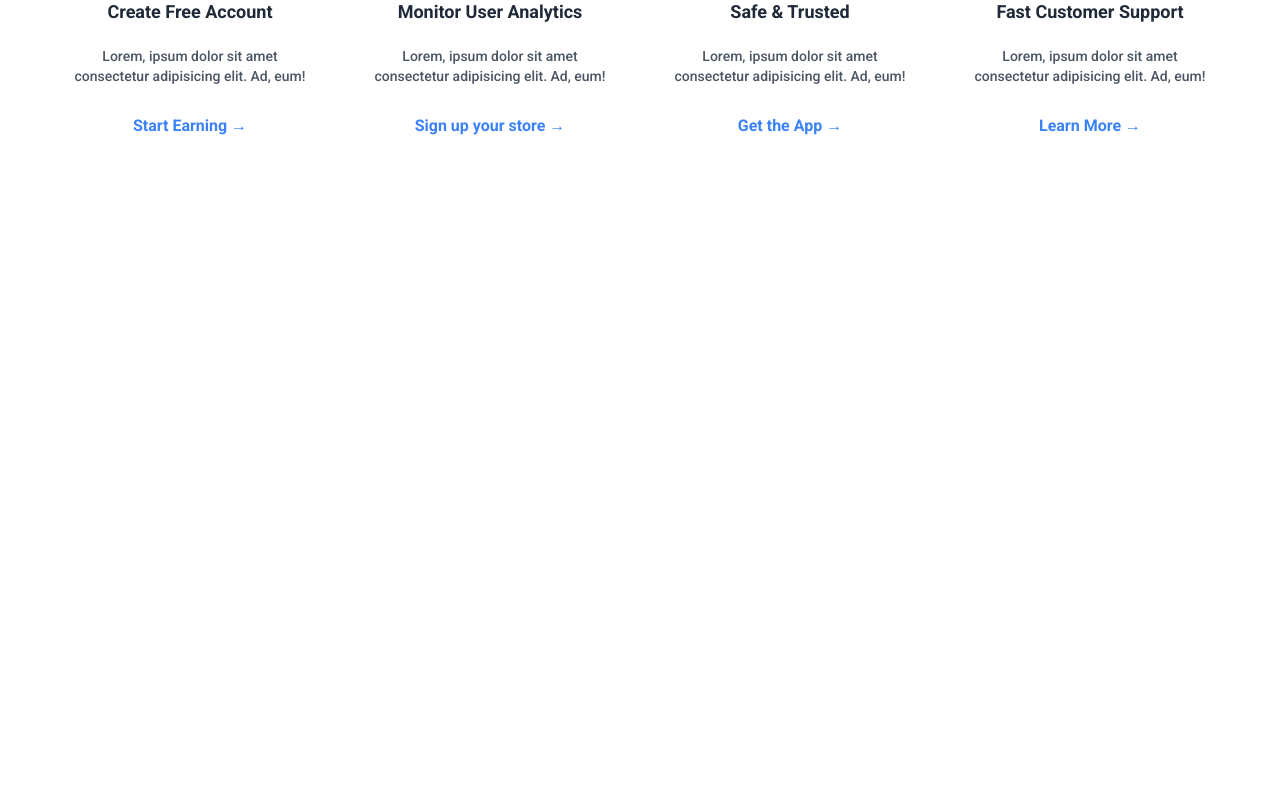
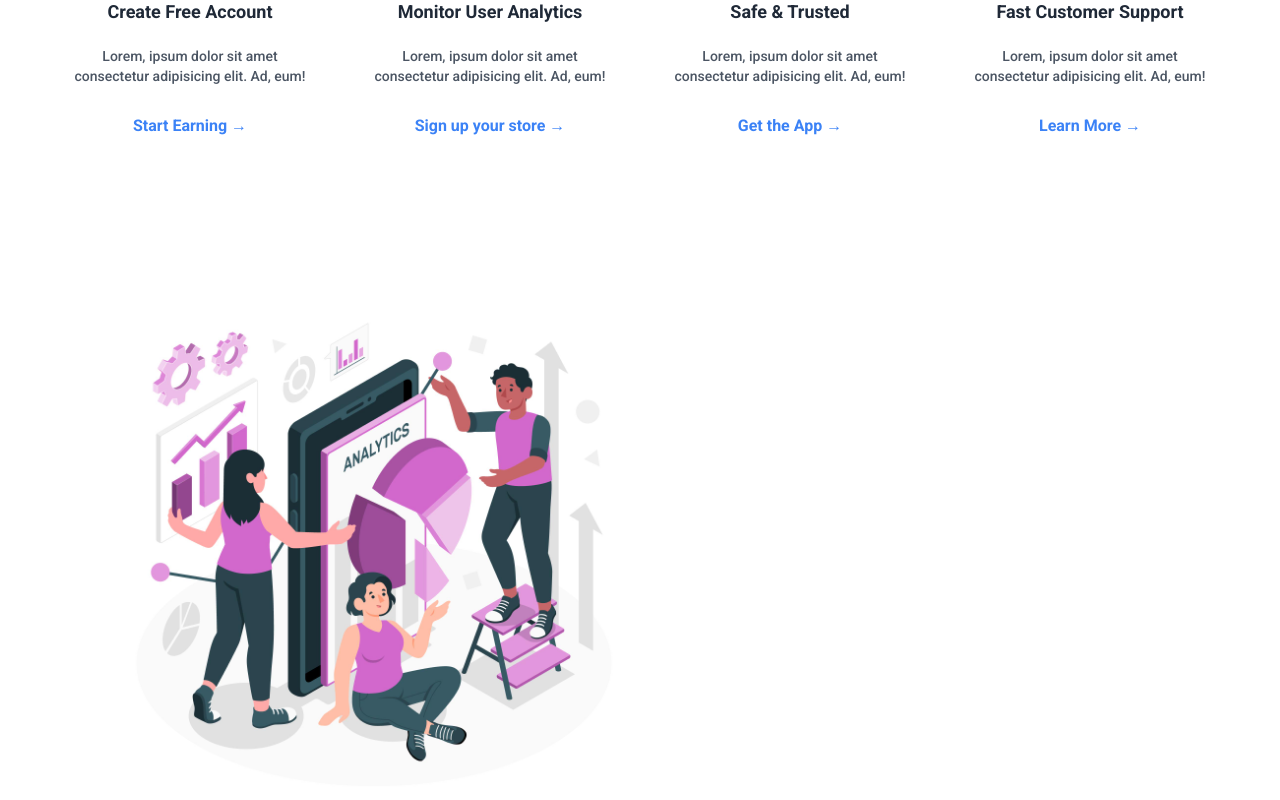
Before and after one commit to moonspark78/TrackP_NextJS, a Next.js app: page / in a window 1280 px wide. Shown: the part 1106-1906 px from the top of the page. Before the commit the page ends 1468 px from the top, so only its background shows below. Built offline with nearby package versions, Linux system fonts and the light colour scheme.

Commit message:
📈 adding image in  analytics  section  📈

```diff
--- a/components/Home/AnalyticsFeature/AnalyticsFeature.tsx
+++ b/components/Home/AnalyticsFeature/AnalyticsFeature.tsx
@@ -1,4 +1,5 @@
 import React from 'react'
+import Image from 'next/image'
 
 const AnalyticsFeature = () => {
   return (
@@ -6,6 +7,17 @@ const AnalyticsFeature = () => {
         {/* Define Grid */}
         <div className='w-[95%] sm:w-[80%] mx-auto items-center grid grid-cols-1 lg:grid-cols-2 gap-10'>
             {/* Image Content */}
+            <div>
+                <Image
+                    src="/images/a.jpg"
+                    alt="images"
+                    width={500}
+                    height={500}
+                    className="object-contain"
+                />
+            </div>
+            {/* Text content */}
+            <div></div>
         </div>
     </div>
   )
```
